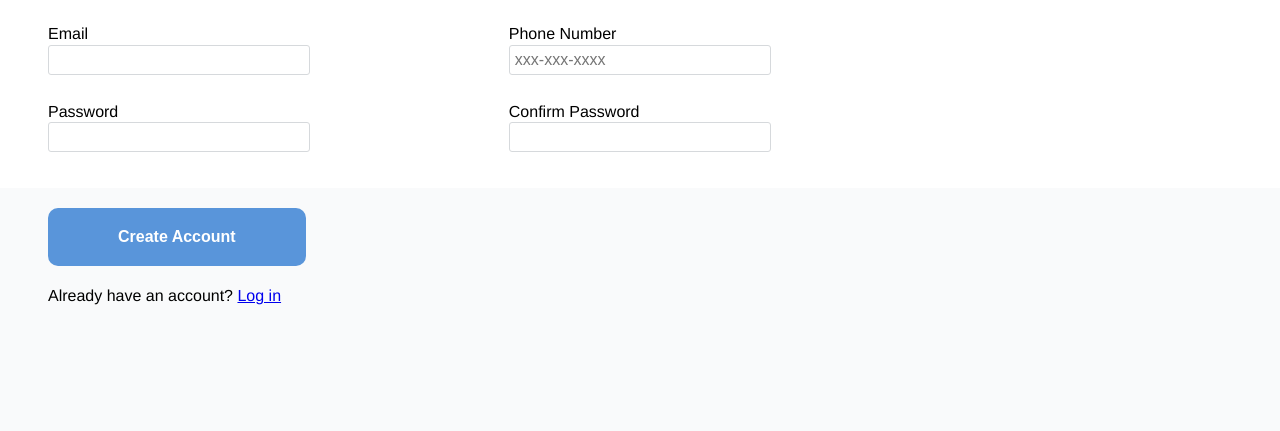
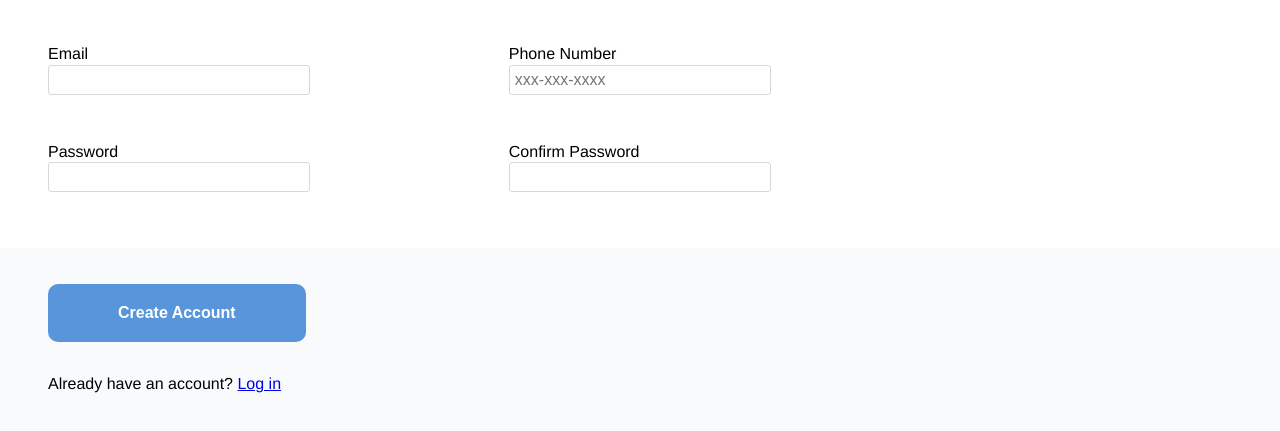
Before and after one commit to looonnng/odin-sign-up-form, a plain HTML site: page index.html in a window 1280 px wide. Shown: the part 501-932 px from the top of the page. Before the commit the page ends 900 px from the top, so only its background shows below. Drawn offline with Linux system fonts and the light colour scheme.

Commit message:
Changed minor button UIs

```diff
--- a/index.html
+++ b/index.html
@@ -86,10 +86,8 @@
 
       <div class="form-control login">
         <button type="submit" form="login-form">Create Account</button>
+        <p>Already have an account? <a href="#">Log in</a></p>
       </div>
-
-      <div class="form-control login">
-        Already have an account? <a href="#">Log in</a>
       </div>
     </div>
   </body>
--- a/styles.css
+++ b/styles.css
@@ -76,6 +76,7 @@ body {
 
 .login {
   padding-left: 3rem;
+  padding-top: 1rem;
 }
 
 .form-control button {
@@ -86,6 +87,7 @@ body {
   background-color: #5995da;
 
   margin-top: 20px;
+  margin-bottom: 2rem;
   border: none;
   border-radius: 10px;
 
@@ -160,7 +162,6 @@ input:not(:focus):not(:placeholder-shown):valid {
   .form-control {
     flex-direction: row;
     align-items: flex-start; /* To avoid stretching */
-    margin-bottom: 20px;
   }
   .form-control label {
     width: 250px;
```
